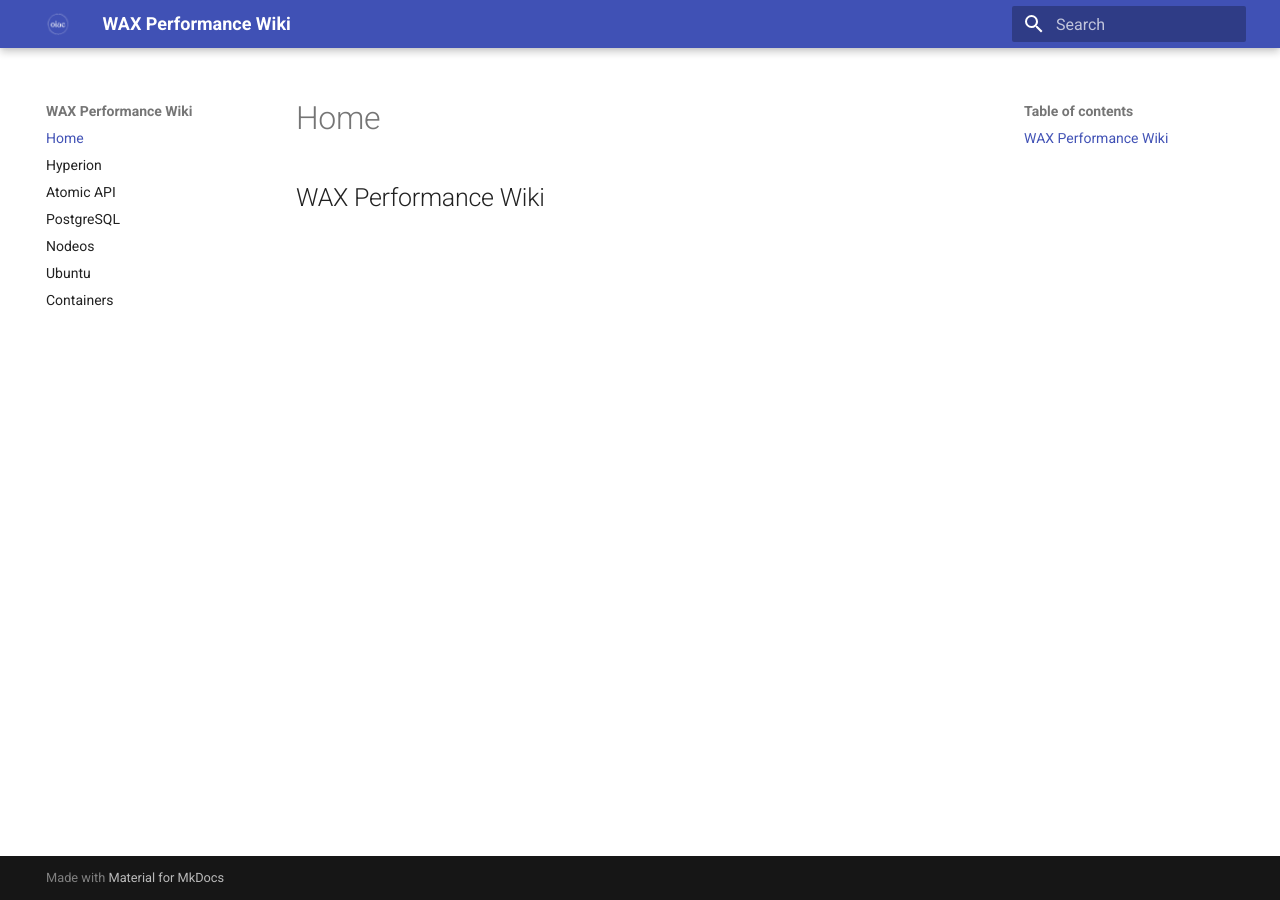
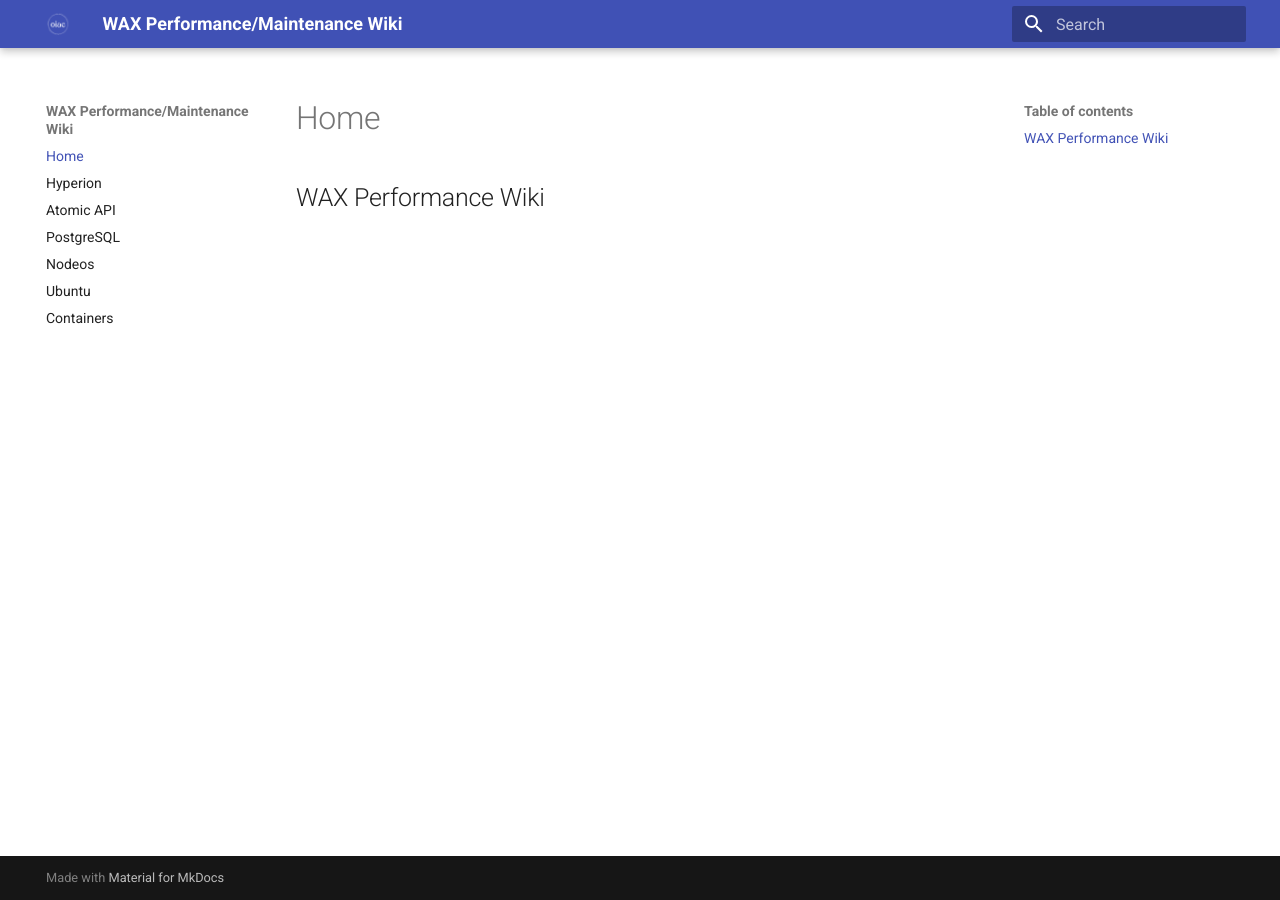
Before and after one commit to oneinacillian/wiki, an MkDocs documentation site: the page built from docs/index.md, in a window 1280 px wide. Built offline with MkDocs 1.6.1 and Material for MkDocs 9.7.7, drawn with Linux system fonts in a browser that asks for light colours.

Commit message:
updating

```diff
--- a/mkdocs.yml
+++ b/mkdocs.yml
@@ -1,4 +1,4 @@
-site_name: WAX Performance Wiki
+site_name: WAX Performance/Maintenance Wiki
 site_url: https://wiki.oiac.io
 theme:
   name: material
```
